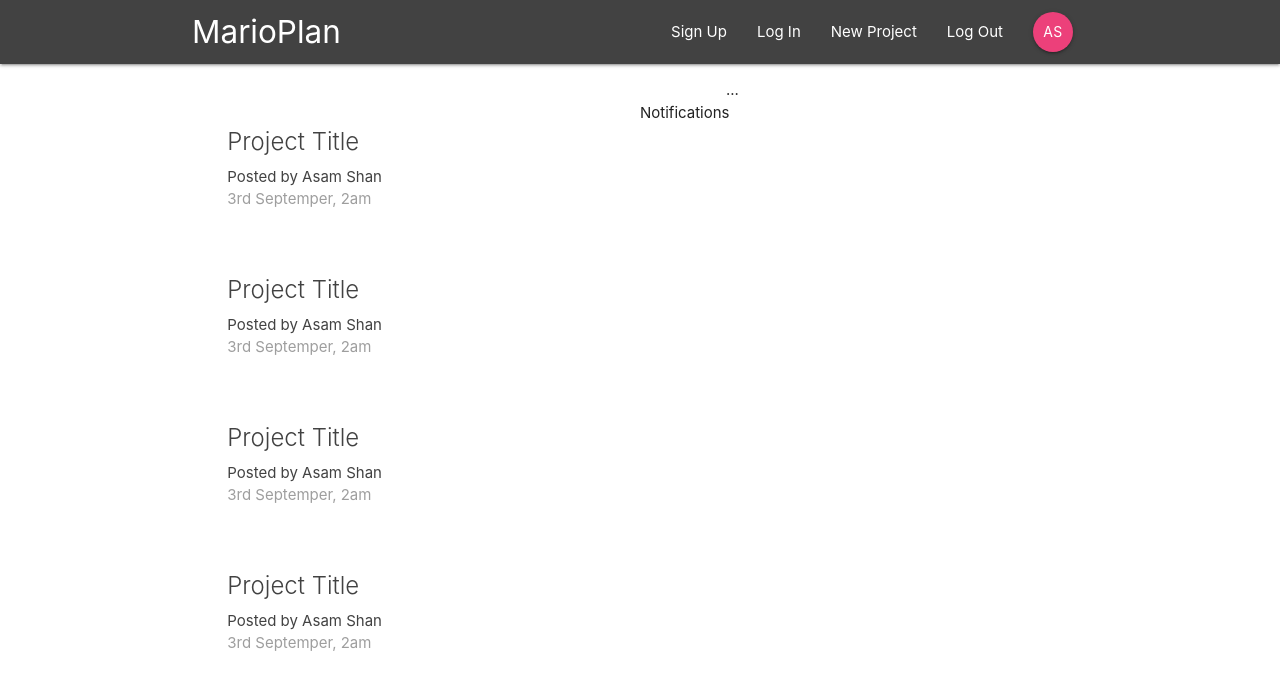
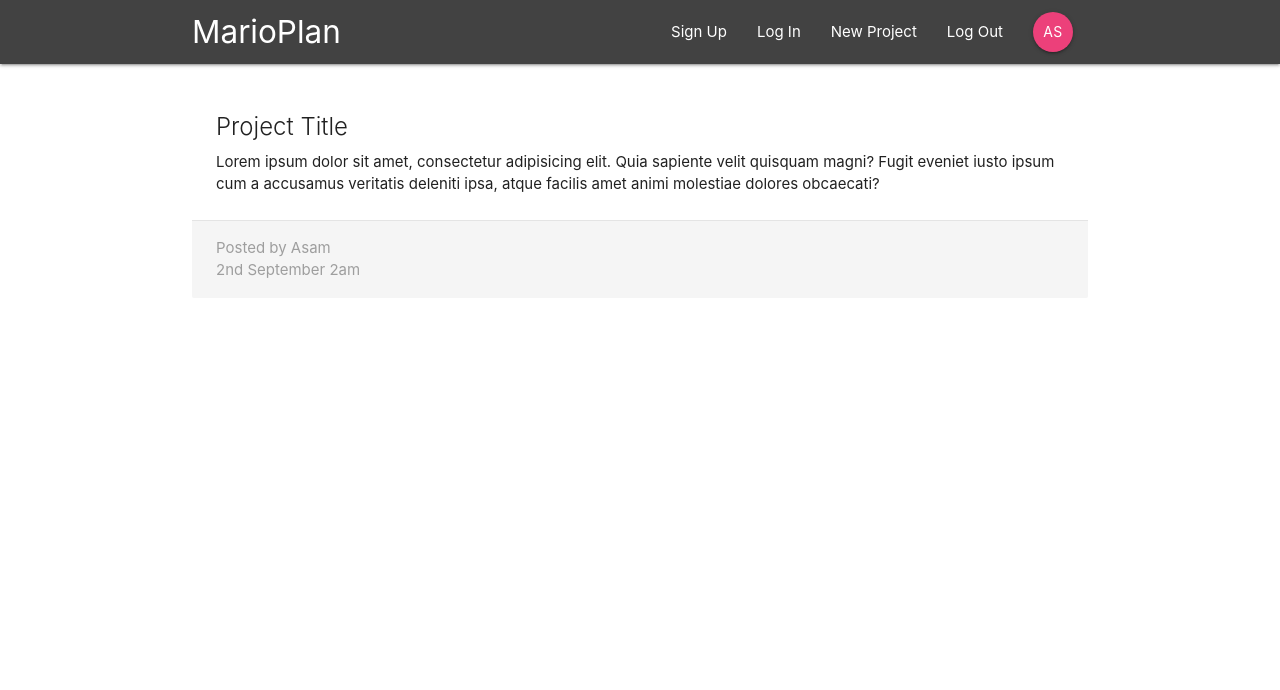
Before and after one commit to shan8851/project-manager, a React (Create React App) app: page /project/1 in a window 1280 px wide. Shown: the top 690 px of the page. Built offline with nearby package versions, Linux system fonts and the light colour scheme.

Commit message:
adding route paths and project details page

```diff
--- a/src/App.js
+++ b/src/App.js
@@ -2,6 +2,7 @@ import React, { Component } from "react";
 import { BrowserRouter, Switch, Route } from "react-router-dom";
 import Navbar from "./components/layout/Navbar";
 import Dashboard from "./components/dashboard/Dashboard";
+import ProjectDetails from "./components/projects/ProjectDetails";
 
 class App extends Component {
   render() {
@@ -10,7 +11,8 @@ class App extends Component {
         <div className="App">
           <Navbar />
           <Switch>
-            <Route path="/" component={Dashboard} />
+            <Route exact path="/" component={Dashboard} />
+            <Route path="/project/:id" component={ProjectDetails} />
           </Switch>
         </div>
       </BrowserRouter>
--- a/src/components/projects/ProjectDetails.js
+++ b/src/components/projects/ProjectDetails.js
@@ -0,0 +1,25 @@
+import React from "react";
+
+const ProjectDetails = () => {
+  return (
+    <div className="container section project-details">
+      <div className="card z-depth-0">
+        <div className="card-content">
+          <span className="card-title">Project Title</span>
+          <p>
+            Lorem ipsum dolor sit amet, consectetur adipisicing elit. Quia
+            sapiente velit quisquam magni? Fugit eveniet iusto ipsum cum a
+            accusamus veritatis deleniti ipsa, atque facilis amet animi
+            molestiae dolores obcaecati?
+          </p>
+        </div>
+        <div className="card-action grey lighten-4 grey-text">
+          <div>Posted by Asam</div>
+          <div>2nd September 2am</div>
+        </div>
+      </div>
+    </div>
+  );
+};
+
+export default ProjectDetails;
```
